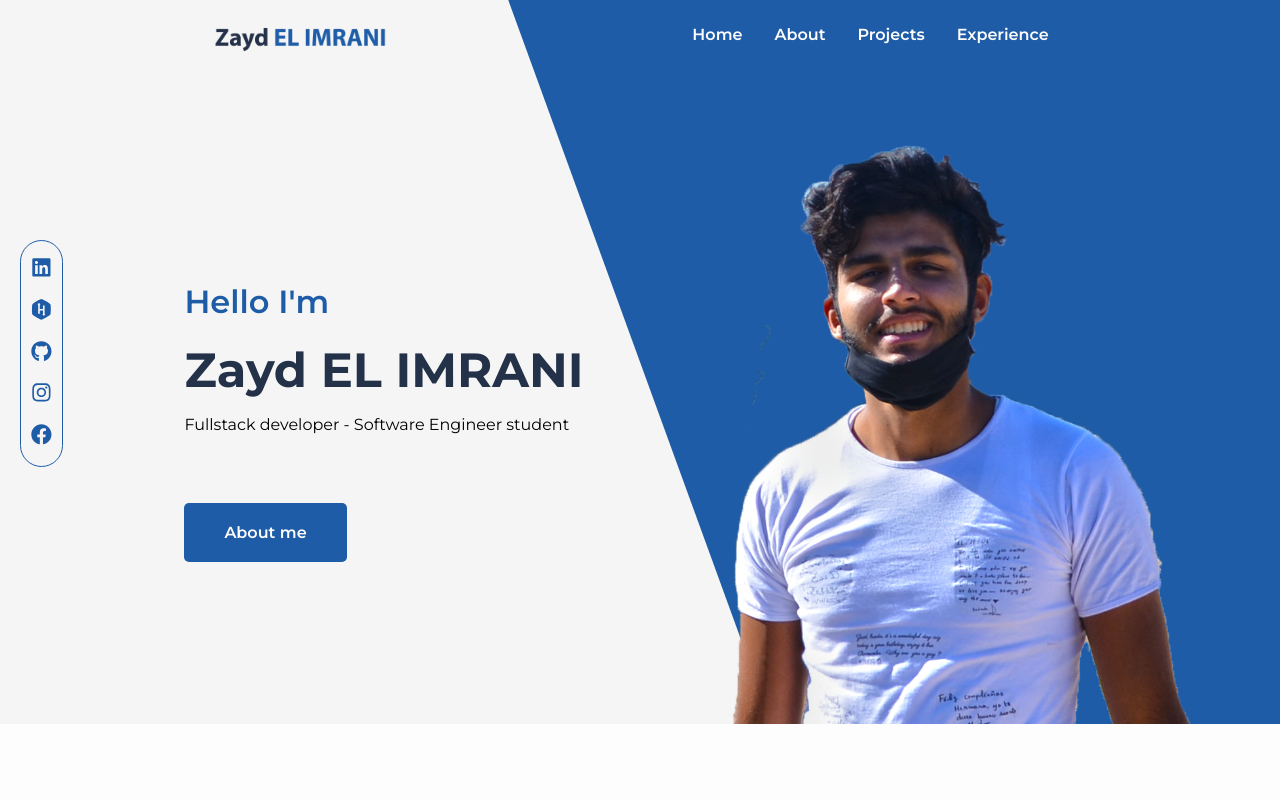
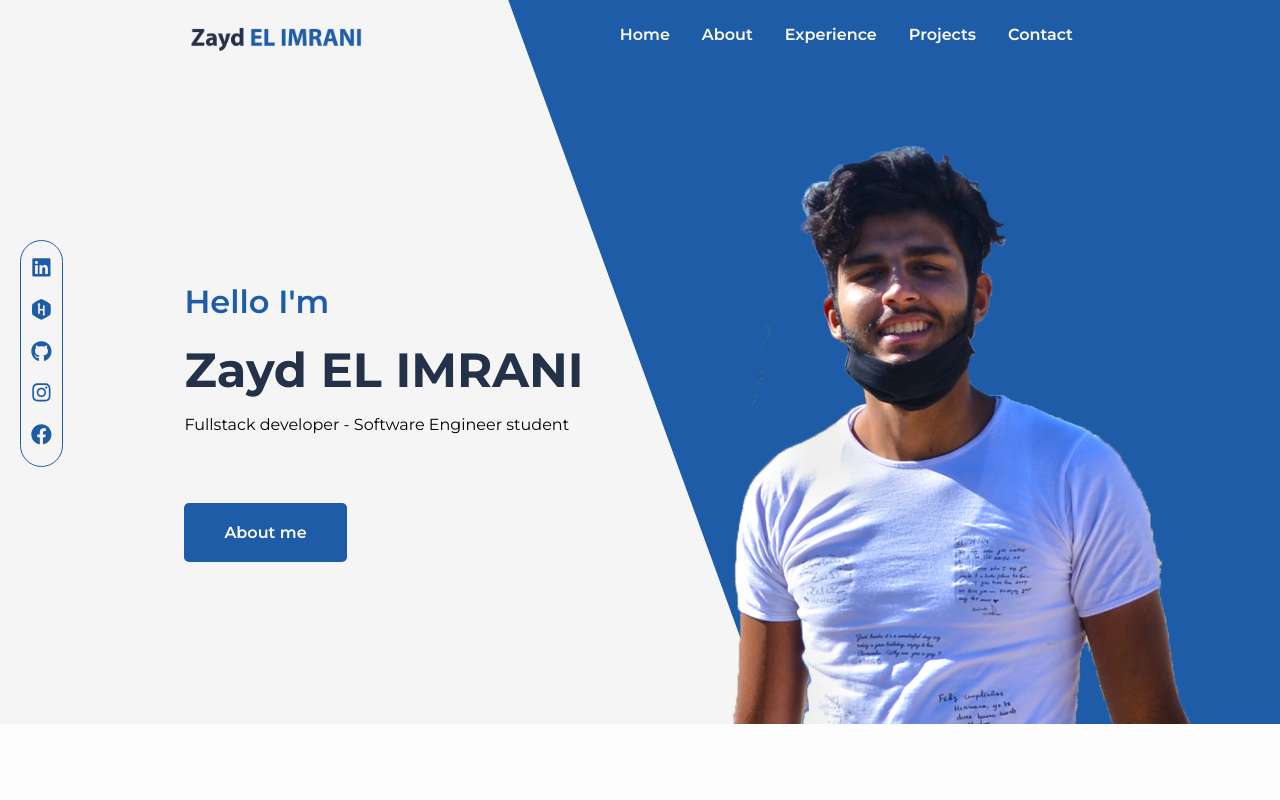
Before and after one commit to ZaydImr/Personal, a React (Create React App) app: page / in a window 1280 px wide. Shown: the top 800 px of the page. Built offline with nearby package versions, Linux system fonts and the light colour scheme.

Commit message:
Adding smooth scroll

```diff
--- a/package.json
+++ b/package.json
@@ -10,6 +10,7 @@
     "react-dom": "^17.0.2",
     "react-icons": "^4.2.0",
     "react-scripts": "4.0.3",
+    "react-scroll": "^1.8.7",
     "web-vitals": "^1.1.2"
   },
   "scripts": {
--- a/src/assets/navbar.css
+++ b/src/assets/navbar.css
@@ -49,6 +49,10 @@ nav ul a {
     transition: .3s;
 }
 
+.nav-link{
+    cursor: pointer;
+}
+
 .navbar-fixed ul a {
     color: var(--primary-clr);
 }
--- a/src/components/Navbar.js
+++ b/src/components/Navbar.jsx
@@ -1,6 +1,7 @@
 import React, { useEffect, useState } from 'react'
 import logo from '../logo.png'
 import {FaBars} from 'react-icons/fa'
+import { Link,animateScroll as scroll } from 'react-scroll'
 import '../assets/navbar.css'
 
 const Navbar = () => {
@@ -27,10 +28,11 @@ const Navbar = () => {
                               <img src={logo} alt='Zayd EL IMRANI'/>
                         </a>
                         <ul>
-                              <li><a href='/#'>Home</a></li>
-                              <li><a href='/#About'>About</a></li>
-                              <li><a href='/#Projects'>Projects</a></li>
-                              <li><a href='/#Experience'>Experience</a></li>
+                              <li><a href='#' onClick={()=>scroll.scrollToTop()} className='nav-link'>Home</a></li>
+                              <li><Link to='About' smooth='true' className='nav-link'>About</Link></li>
+                              <li><Link to='Experience' smooth='true' className='nav-link'>Experience</Link></li>
+                              <li><Link to='Projects' smooth='true' className='nav-link'>Projects</Link></li>
+                              <li><Link to='Contact' smooth='true' className='nav-link'>Contact</Link></li>
                         </ul>
                         <button type="button"><FaBars/></button>
                   </div>
```
Also changed, not shown: src/components/About.jsx (renamed from src/components/About.js), src/components/Home.jsx (renamed from src/components/Home.js), 1 other file (tests, documents, lock files or other folders).
